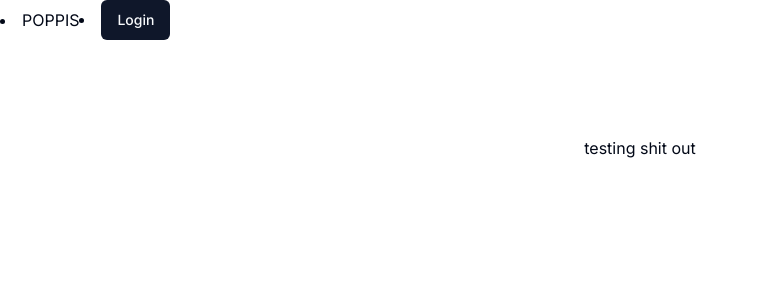
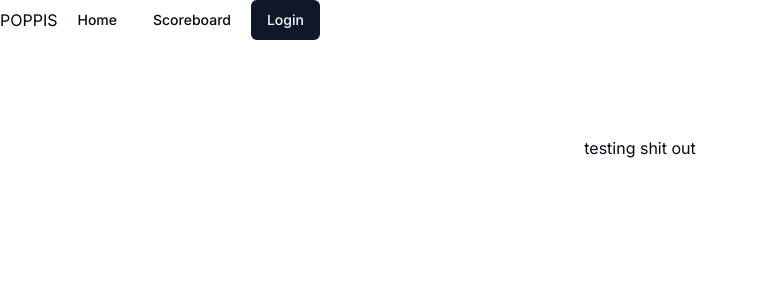
Before and after one commit to tommilinn/poppis, a Next.js app: page / in a window 1280 px wide. Shown: the top 300 px of the page, without its empty margins (0-759 px from the left). Built offline with nearby package versions, Linux system fonts and the light colour scheme.

Commit message:
tunk tunk

```diff
--- a/app/components/navigation/navbar/index.tsx
+++ /dev/null
@@ -1,25 +0,0 @@
-"use client";
-
-import { NavigationMenu, NavigationMenuItem, NavigationMenuLink } from '@/components/ui/navigation-menu';
-import Button, { LoginButton } from './button'
-import Link from 'next/link';
-import useUserLogin from '../hooks';
-
-const NavBar = () =>{
-
-  const { isLogged, checkIsLogged } = useUserLogin();
-
-  return (
-    <NavigationMenu>
-      <NavigationMenuItem>POPPIS  </NavigationMenuItem>
-
-      <NavigationMenuItem>
-      <LoginButton isLogged={isLogged} checkIsLogged={checkIsLogged}/>
-      </NavigationMenuItem>
-
-    </NavigationMenu>
-
-  )
-}
-
-export default NavBar;
--- a/app/layout.tsx
+++ b/app/layout.tsx
@@ -1,7 +1,7 @@
 import type { Metadata } from 'next'
 import { Inter } from 'next/font/google'
 import './globals.css'
-import NavBar from './components/navigation/navbar'
+import NavBar from '@/components/navbar'
 
 const inter = Inter({ subsets: ['latin'] })
 
--- a/app/components/navigation/navbar/button.tsx
+++ b/components/navbar/LoginButton.tsx
@@ -1,11 +1,9 @@
-import useUserLogin from "../hooks";
+import { Button } from "@/components/ui/button"
 
 interface IButtonProps {
     isLogged: boolean;
     checkIsLogged: () => void;
 }
-
-import { Button } from "@/components/ui/button"
 
 export const LoginButton = (props: IButtonProps) => {
     const handleLogin = () => {
@@ -13,7 +11,7 @@ export const LoginButton = (props: IButtonProps) => {
     }
 
     return (
-        <Button onClick={() => {alert("we are doing some login stuff")}}>Login</Button>
+        <Button onClick={handleLogin} >{props.isLogged ? "Logged" : "Login"}</Button>
     )
 }
 
--- /dev/null
+++ b/components/navbar/index.tsx
@@ -0,0 +1,41 @@
+"use client";
+
+import { NavigationMenu, NavigationMenuItem, NavigationMenuLink, NavigationMenuList, navigationMenuTriggerStyle } from '@/components/ui/navigation-menu';
+import { LoginButton } from './LoginButton'
+import useUserLogin from './hooks';
+import Link from 'next/link';
+
+const NavBar = () => {
+
+  const { isLogged, checkIsLogged } = useUserLogin();
+
+  return (
+    <NavigationMenu>
+      <NavigationMenuList>
+        <NavigationMenuItem>POPPIS  </NavigationMenuItem>
+        <NavigationMenuItem>
+          <Link href="/" passHref>
+            <NavigationMenuLink className={navigationMenuTriggerStyle()}>
+              Home
+            </NavigationMenuLink>
+          </Link>
+        </NavigationMenuItem>
+
+        <NavigationMenuItem>
+          <Link href="/scoreboard" passHref>
+            <NavigationMenuLink className={navigationMenuTriggerStyle()}>
+              Scoreboard
+            </NavigationMenuLink>
+          </Link>
+        </NavigationMenuItem>
+
+        <NavigationMenuItem>
+          <LoginButton isLogged={isLogged} checkIsLogged={checkIsLogged} />
+        </NavigationMenuItem>
+      </NavigationMenuList>
+
+    </NavigationMenu>
+  )
+}
+
+export default NavBar;
```
Also changed, not shown: app/components/navigation/index.tsx (deleted, +0 -9 lines), components/navbar/hooks.ts (renamed from app/components/navigation/hooks.ts).
